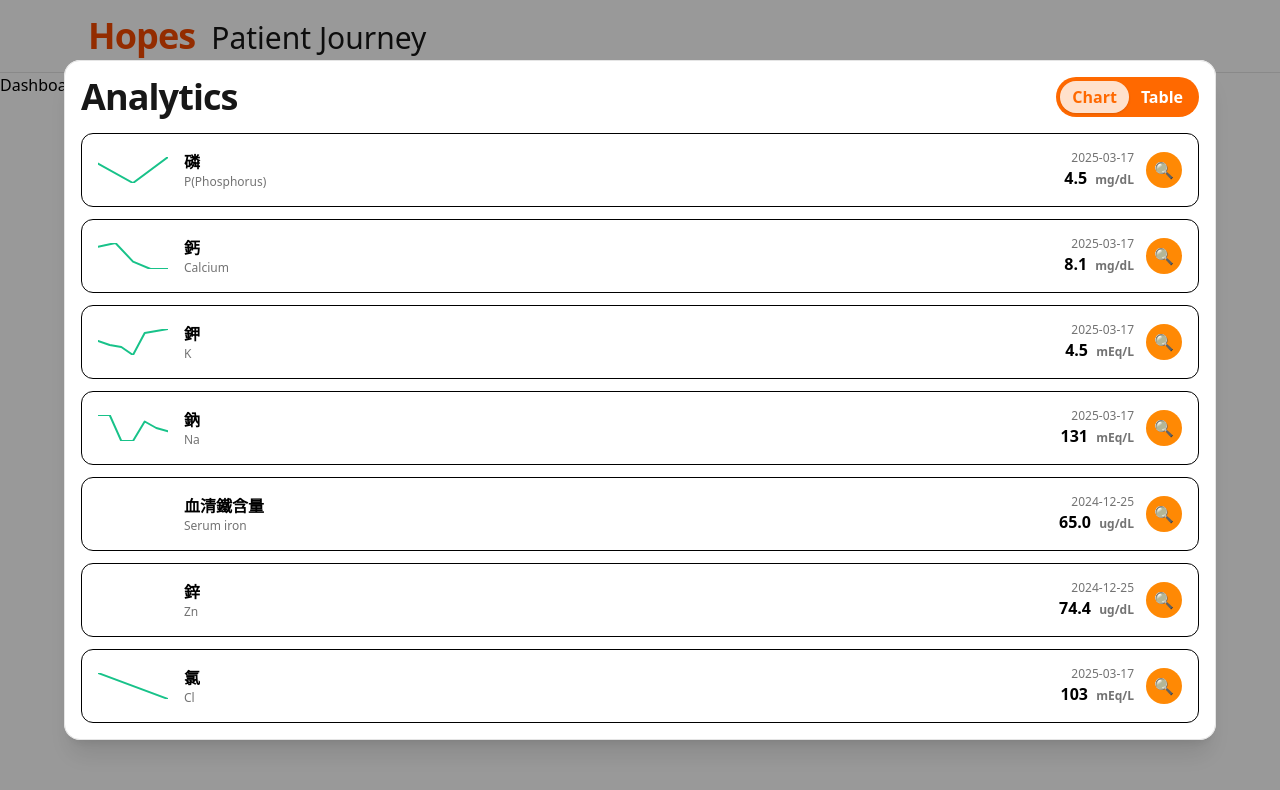
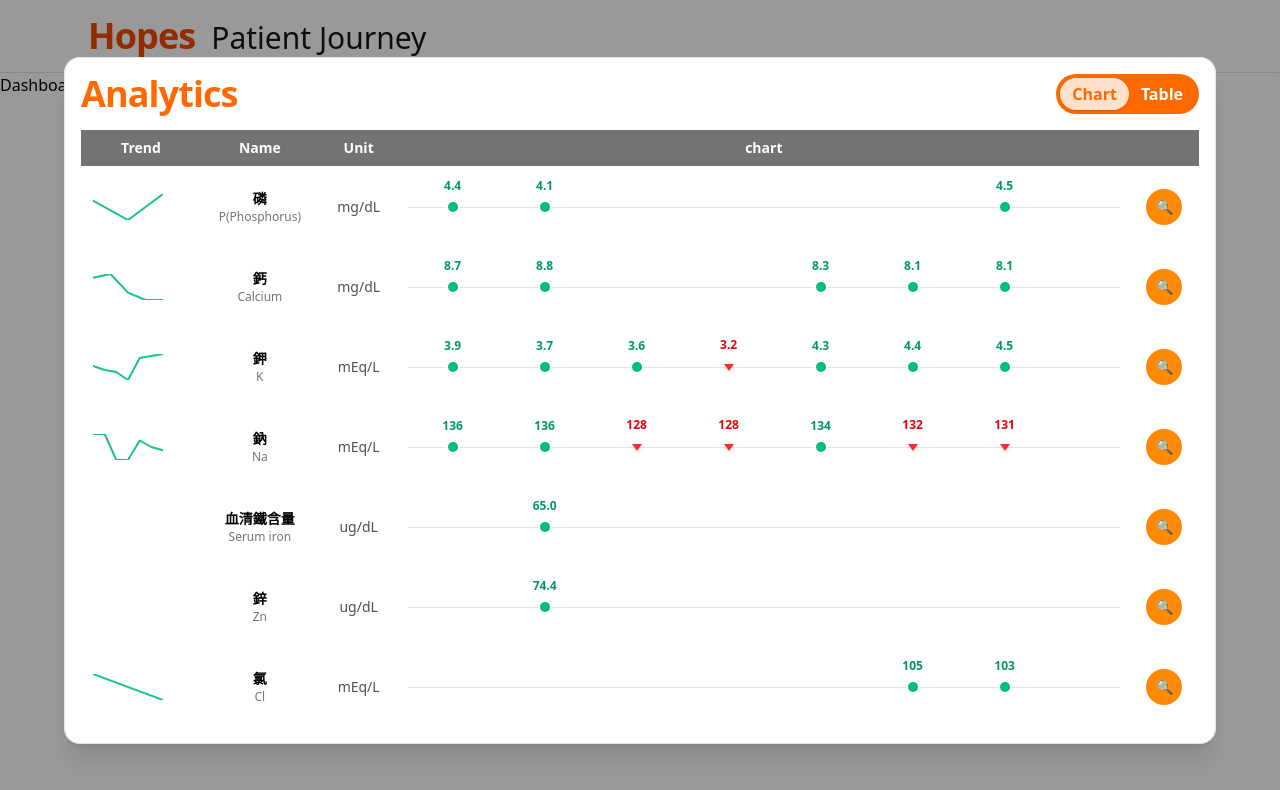
Before and after one commit to quanting56/muen-frontend-test, a Vue app: page / in a window 1280 px wide. Both pictures are taken after a click on the button "Chart". Shown: the top 790 px of the page. Built offline with nearby package versions, Linux system fonts and the light colour scheme.

Commit message:
feat: 完成Table頁面與Chart頁面樣式

```diff
--- a/src/App.vue
+++ b/src/App.vue
@@ -12,28 +12,88 @@
     <!-- Modal -->
     <Teleport to="body">
       <div class="fixed inset-0 z-50 bg-black/40 flex items-center justify-center p-6">
-        <div class="w-full max-w-6xl bg-neutral-50 rounded-2xl shadow-xl overflow-hidden">
+        <div class="w-full max-w-6xl bg-neutral-50 rounded-2xl shadow-xl overflow-auto">
           <section class="rounded-2xl border border-neutral-200 bg-white shadow-sm p-4">
             <div class="flex items-end justify-between gap-4 mb-4">
               <div>
-                <h1 class="text-4xl font-semibold tracking-tight text-neutral-900">Analytics</h1>
+                <h1 class="text-4xl font-semibold tracking-tight text-orange-500">Analytics</h1>
               </div>
 
               <ModeToggle v-model="mode" />
             </div>
 
-            <div v-if="mode === 'table'">
-              <LabTable
-                :labs="labs"
-                :all-dates="allDates"
-                :record-map="recordMap"
-                @open-chart="openChart"
-              />
+            <div class="overflow-auto bg-white">
+              <table class="min-w-225 w-full text-sm border-collapse">
+                <thead class="bg-neutral-500">
+                  <tr>
+                    <th class="px-3 py-2 text-white w-30 border-b">Trend</th>
+                    <th class="px-3 py-2 text-white border-b">Name</th>
+                    <th class="px-3 py-2 text-white w-20 border-b">Unit</th>
+                    <!-- <th
+                      v-for="d in allDates"
+                      :key="d"
+                      class="px-3 py-2 text-center whitespace-nowrap border-b border-l"
+                    >
+                      {{ d }}
+                    </th> -->
+                    <th
+                      class="px-3 py-2 text-white border-b"
+                      :colspan="allDates.length"
+                    >
+                      {{ mode === "table" ? "table" : "chart" }}
+                    </th>
+                    <th
+                      v-if="mode === 'chart'"
+                      class="px-3 py-2 text-white border-b w-17.5"
+                    ></th>
+                  </tr>
+                </thead>
+
+                <tbody>
+                  <tr
+                    v-for="lab in labs"
+                    :key="lab.lab_code"
+                  >
+                    <td class="px-3 py-2 text-neutral-700">
+                      <Sparkline :values="toSeries(lab).map(p => p.value)" class="text-emerald-500" />
+                    </td>
+
+                    <td class="px-3 py-2 text-center">
+                      <div class="font-semibold">{{ lab.lab_name_ch }}</div>
+                      <div class="text-xs text-neutral-500">{{ lab.lab_name_en }}</div>
+                    </td>
+
+                    <td class="px-3 py-2 text-neutral-600 text-center">{{ lab.lab_unit }}</td>
+
+                    <template v-if="mode === 'table'">
+                      <LabTable
+                        :lab="lab"
+                        :all-dates="allDates"
+                        :record-map="recordMap"
+                      />
+                    </template>
+
+                    <template v-if="mode === 'chart'">
+                      <LabChartList :lab="lab" :all-dates="allDates" />
+                    </template>
+
+                    <td
+                      v-if="mode === 'chart'"
+                      class="px-3 py-2 text-center"
+                    >
+                      <button
+                        class="inline-flex items-center justify-center w-9 h-9 rounded-full bg-orange-400 hover:bg-orange-400/50 cursor-pointer"
+                        @click="openChart(lab)"
+                        title="Expand"
+                      >
+                        🔍
+                      </button>
+                    </td>
+                  </tr>
+                </tbody>
+              </table>
             </div>
 
-            <div v-else>
-              <LabChartList :labs="labs" @open-chart="openChart" />
-            </div>
           </section>
         </div>
 
@@ -51,11 +111,12 @@ import ModeToggle from "./components/ModeToggle.vue";
 import LabTable from "./components/LabTable.vue";
 import LabChartList from "./components/LabChartList.vue";
 import ChartModal from "./components/ChartModal.vue";
+import Sparkline from "./components/Sparkline.vue";
 
-import { getAllDates, buildRecordMap } from "./utils/labs";
+import { getAllDates, buildRecordMap, toSeries } from "./utils/labs";
 
 const labs = ref(mock.data ?? []);
-const mode = ref("chart");
+const mode = ref("table");
 
 const allDates = computed(() => getAllDates(labs.value));
 const recordMap = computed(() => buildRecordMap(labs.value));
--- a/src/components/LabChartList.vue
+++ b/src/components/LabChartList.vue
@@ -1,45 +1,90 @@
 <template>
-  <div class="space-y-3">
-    <div
-      v-for="lab in labs"
-      :key="lab.lab_code"
-      class="flex items-center justify-between gap-4 rounded-xl border bg-white p-4"
-    >
-      <div class="flex items-center gap-4 min-w-0">
-        <div class="text-emerald-500">
-          <Sparkline :values="toSeries(lab).map(p => p.value)" />
-        </div>
-        <div class="min-w-0">
-          <div class="font-semibold truncate">{{ lab.lab_name_ch }}</div>
-          <div class="text-xs text-neutral-500 truncate">{{ lab.lab_name_en }}</div>
+  <td
+    :colspan="allDates.length"
+    class="px-2 py-2"
+  >
+    <!-- 內部用固定欄寬的 grid，才能像 Figma 一樣「每個日期等距」 -->
+    <div class="relative" :style="{ minWidth: minWidthPx }">
+      <!-- baseline -->
+      <div class="absolute left-0 right-0 top-1/2 h-px bg-neutral-200"></div>
+
+      <div
+        class="grid"
+        :style="{ gridTemplateColumns: gridCols }"
+      >
+        <div
+          v-for="d in allDates"
+          :key="d"
+          class="relative h-16"
+        >
+          <template v-if="recByDate.get(d)">
+            <div class="absolute left-1/2 top-1/2 -translate-x-1/2 -translate-y-1/2 group">
+              <!-- 上方數值 -->
+              <div
+                class="absolute -top-6 left-1/2 -translate-x-1/2 text-xs font-semibold tabular-nums whitespace-nowrap"
+                :class="valueTextClass(recByDate.get(d).abnormal)"
+              >
+                {{ recByDate.get(d).lab_value }}
+              </div>
+
+              <!-- 站點 marker：normal 圓點 / L 向下三角 / H 向上三角 -->
+              <template v-if="recByDate.get(d).abnormal === 'L'">
+                <svg
+                  class="w-3 h-3 text-red-500 drop-shadow-sm transition-transform group-hover:scale-110"
+                  viewBox="0 0 12 12"
+                  aria-hidden="true"
+                >
+                  <!-- down triangle -->
+                  <path d="M1 3h10L6 10z" fill="currentColor" />
+                </svg>
+              </template>
+
+              <template v-else-if="recByDate.get(d).abnormal === 'H'">
+                <svg
+                  class="w-3 h-3 text-orange-500 drop-shadow-sm transition-transform group-hover:scale-110"
+                  viewBox="0 0 12 12"
+                  aria-hidden="true"
+                >
+                  <!-- up triangle -->
+                  <path d="M6 2l5 7H1z" fill="currentColor" />
+                </svg>
+              </template>
+
+              <template v-else>
+                <div
+                  class="w-2.5 h-2.5 rounded-full bg-emerald-500 ring-2 ring-white shadow-sm transition-transform group-hover:scale-110"
+                ></div>
+              </template>
+            </div>
+          </template>
         </div>
       </div>
-
-      <div class="flex items-center gap-3">
-        <div class="text-right">
-          <div class="text-xs text-neutral-500">{{ getLatestRecord(lab.records)?.lab_date ?? "-" }}</div>
-          <div class="font-bold">
-            {{ getLatestRecord(lab.records)?.lab_value ?? "-" }}
-            <span class="text-xs text-neutral-500 ml-1">{{ lab.lab_unit }}</span>
-          </div>
-        </div>
-
-        <button
-          class="inline-flex items-center justify-center w-9 h-9 rounded-full bg-orange-400 hover:bg-orange-400/50 cursor-pointer"
-          @click="emit('open-chart', lab)"
-          title="Expand"
-        >
-          🔍
-        </button>
-      </div>
     </div>
-  </div>
+  </td>
 </template>
 
 <script setup>
-import Sparkline from "./Sparkline.vue";
-import { getLatestRecord, toSeries } from "../utils/labs";
+import { computed } from "vue";
 
-defineProps({ labs: { type: Array, default: () => [] } });
-const emit = defineEmits(["open-chart"]);
+const props = defineProps({
+  lab: { type: Object, required: true },          // ✅ CHANGED：一列一個 lab
+  allDates: { type: Array, default: () => [] },
+  colWidth: { type: Number, default: 92 },        // 欄距：你可調成更像 Figma
+});
+
+// ✅ CHANGED：用 lab.records 建一個 date -> record 的 Map，避免一直 find()
+const recByDate = computed(() => {
+  const m = new Map();
+  (props.lab?.records ?? []).forEach(r => m.set(r.lab_date, r));
+  return m;
+});
+
+const gridCols = computed(() => `repeat(${props.allDates.length}, ${props.colWidth}px)`);
+const minWidthPx = computed(() => `${Math.max(props.allDates.length, 1) * props.colWidth}px`);
+
+function valueTextClass(abn) {
+  if (abn === "L") return "text-red-600";
+  if (abn === "H") return "text-orange-600";
+  return "text-emerald-600";
+}
 </script>
--- a/src/components/LabTable.vue
+++ b/src/components/LabTable.vue
@@ -1,89 +1,31 @@
 <template>
-  <div class="overflow-auto bg-white">
-    <table class="min-w-225 w-full text-sm border-collapse">
-      <thead class="bg-neutral-500">
-        <tr>
-          <th class="px-3 py-2 text-white w-min-30 border-b">Trend</th>
-          <th class="px-3 py-2 text-white border-b">Name</th>
-          <th class="px-3 py-2 text-white w-min-20 border-b">Unit</th>
-          <!-- <th
-            v-for="d in allDates"
-            :key="d"
-            class="px-3 py-2 text-center whitespace-nowrap border-b border-l"
-          >
-            {{ d }}
-          </th> -->
-          <th
-            class="px-3 py-2 text-white border-b"
-            :colspan="allDates.length"
-          >
-            table
-          </th>
-          <!-- <th class="px-3 py-2 text-center w-17.5"></th> -->
-        </tr>
-      </thead>
-
-      <tbody>
-        <tr
-          v-for="lab in labs"
-          :key="lab.lab_code"
-        >
-          <td class="px-3 py-2 text-neutral-700">
-            <Sparkline :values="toSeries(lab).map(p => p.value)" class="text-emerald-500" />
-          </td>
-
-          <td class="px-3 py-2 text-center">
-            <div class="font-semibold">{{ lab.lab_name_ch }}</div>
-            <div class="text-xs text-neutral-500">{{ lab.lab_name_en }}</div>
-          </td>
-
-          <td class="px-3 py-2 text-neutral-600 text-center">{{ lab.lab_unit }}</td>
-
   <td
     v-for="d in allDates"
     :key="lab.lab_code + d"
     class="px-2 py-2 text-center border border-gray-300 tabular-nums"
     :class="getRec(lab.lab_code, d) ? cellClass(getRec(lab.lab_code, d).abnormal) : ''"
   >
-            <template v-if="recordMap.get(lab.lab_code)?.get(d)">
+    <template v-if="getRec(lab.lab_code, d)">
       <span
         class="inline-flex items-center justify-center min-w-11 px-2 py-1 rounded-md font-semibold"
-                :class="cellClass(recordMap.get(lab.lab_code).get(d).abnormal)"
-                :title="recordMap.get(lab.lab_code).get(d).abnormal || ''"
+        :class="cellClass(getRec(lab.lab_code, d).abnormal)"
+        :title="getRec(lab.lab_code, d).abnormal || ''"
       >
-                {{ recordMap.get(lab.lab_code).get(d).lab_value }}
+        {{ getRec(lab.lab_code, d).lab_value }}
       </span>
     </template>
     <template v-else>
       <span class="text-neutral-300">—</span>
     </template>
   </td>
-
-          <!-- <td class="px-3 py-2 text-center">
-            <button
-              class="inline-flex items-center justify-center w-9 h-9 rounded-full bg-orange-400 hover:bg-orange-400/50 cursor-pointer"
-              @click="emit('open-chart', lab)"
-              title="Expand"
-            >
-              🔍
-            </button>
-          </td> -->
-        </tr>
-      </tbody>
-    </table>
-  </div>
 </template>
 
 <script setup>
-import Sparkline from "./Sparkline.vue";
-import { toSeries } from "../utils/labs";
-
 const props = defineProps({
-  labs: { type: Array, default: () => [] },
+  lab: { type: Object, required: true },
   allDates: { type: Array, default: () => [] },
   recordMap: { type: Object, required: true }, // Map
 });
-const emit = defineEmits(["open-chart"]);
 
 function cellClass(abn) {
   // 你可依 Figma 調色；先用最直覺
--- /dev/null
+++ b/src/components/LabTableO.vue
@@ -0,0 +1,98 @@
+<template>
+  <div class="overflow-auto bg-white">
+    <table class="min-w-225 w-full text-sm border-collapse">
+      <thead class="bg-neutral-500">
+        <tr>
+          <th class="px-3 py-2 text-white w-min-30 border-b">Trend</th>
+          <th class="px-3 py-2 text-white border-b">Name</th>
+          <th class="px-3 py-2 text-white w-min-20 border-b">Unit</th>
+          <!-- <th
+            v-for="d in allDates"
+            :key="d"
+            class="px-3 py-2 text-center whitespace-nowrap border-b border-l"
+          >
+            {{ d }}
+          </th> -->
+          <th
+            class="px-3 py-2 text-white border-b"
+            :colspan="allDates.length"
+          >
+            table
+          </th>
+          <!-- <th class="px-3 py-2 text-center w-17.5"></th> -->
+        </tr>
+      </thead>
+
+      <tbody>
+        <tr
+          v-for="lab in labs"
+          :key="lab.lab_code"
+        >
+          <td class="px-3 py-2 text-neutral-700">
+            <Sparkline :values="toSeries(lab).map(p => p.value)" class="text-emerald-500" />
+          </td>
+
+          <td class="px-3 py-2 text-center">
+            <div class="font-semibold">{{ lab.lab_name_ch }}</div>
+            <div class="text-xs text-neutral-500">{{ lab.lab_name_en }}</div>
+          </td>
+
+          <td class="px-3 py-2 text-neutral-600 text-center">{{ lab.lab_unit }}</td>
+
+          <td
+            v-for="d in allDates"
+            :key="lab.lab_code + d"
+            class="px-2 py-2 text-center border border-gray-300 tabular-nums"
+            :class="getRec(lab.lab_code, d) ? cellClass(getRec(lab.lab_code, d).abnormal) : ''"
+          >
+            <template v-if="recordMap.get(lab.lab_code)?.get(d)">
+              <span
+                class="inline-flex items-center justify-center min-w-11 px-2 py-1 rounded-md font-semibold"
+                :class="cellClass(recordMap.get(lab.lab_code).get(d).abnormal)"
+                :title="recordMap.get(lab.lab_code).get(d).abnormal || ''"
+              >
+                {{ recordMap.get(lab.lab_code).get(d).lab_value }}
+              </span>
+            </template>
+            <template v-else>
+              <span class="text-neutral-300">—</span>
+            </template>
+          </td>
+
+          <!-- <td class="px-3 py-2 text-center">
+            <button
+              class="inline-flex items-center justify-center w-9 h-9 rounded-full bg-orange-400 hover:bg-orange-400/50 cursor-pointer"
+              @click="emit('open-chart', lab)"
+              title="Expand"
+            >
+              🔍
+            </button>
+          </td> -->
+        </tr>
+      </tbody>
+    </table>
+  </div>
+</template>
+
+<script setup>
+import Sparkline from "./Sparkline.vue";
+import { toSeries } from "../utils/labs";
+
+const props = defineProps({
+  labs: { type: Array, default: () => [] },
+  allDates: { type: Array, default: () => [] },
+  recordMap: { type: Object, required: true }, // Map
+});
+const emit = defineEmits(["open-chart"]);
+
+function cellClass(abn) {
+  // 你可依 Figma 調色；先用最直覺
+  if (abn === "L") return "bg-red-50 text-red-700";
+  if (abn === "H") return "bg-orange-50 text-orange-700";
+  return "bg-emerald-50 text-emerald-700";
+}
+
+function getRec(code, date) {
+  return props.recordMap.get(code)?.get(date) ?? null;
+}
+</script>
--- a/src/components/ModeToggle.vue
+++ b/src/components/ModeToggle.vue
@@ -1,14 +1,14 @@
 <template>
   <div class="inline-flex rounded-full bg-orange-500 p-1">
     <button
-      class="px-3 py-1 font-bold rounded-full"
+      class="px-3 py-1 font-bold rounded-full cursor-pointer"
       :class="modelValue === 'chart' ? 'bg-white/80 shadow text-orange-500' : 'text-white'"
       @click="emit('update:modelValue', 'chart')"
     >
       Chart
     </button>
     <button
-      class="px-3 py-1 font-bold rounded-full"
+      class="px-3 py-1 font-bold rounded-full cursor-pointer"
       :class="modelValue === 'table' ? 'bg-white/80 shadow text-orange-500' : 'text-white'"
       @click="emit('update:modelValue', 'table')"
     >
```
Lines whose indentation alone changed are shown as unchanged.
